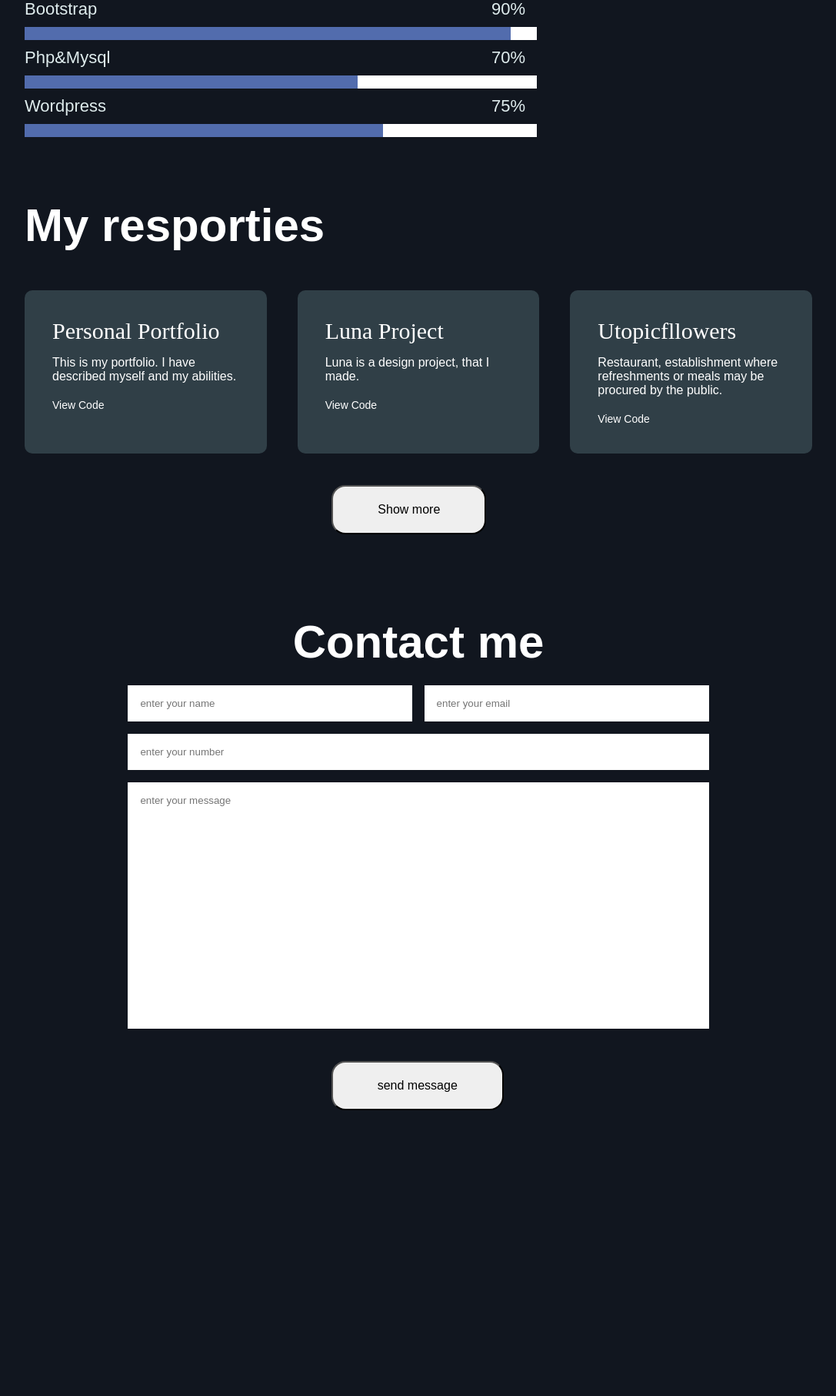
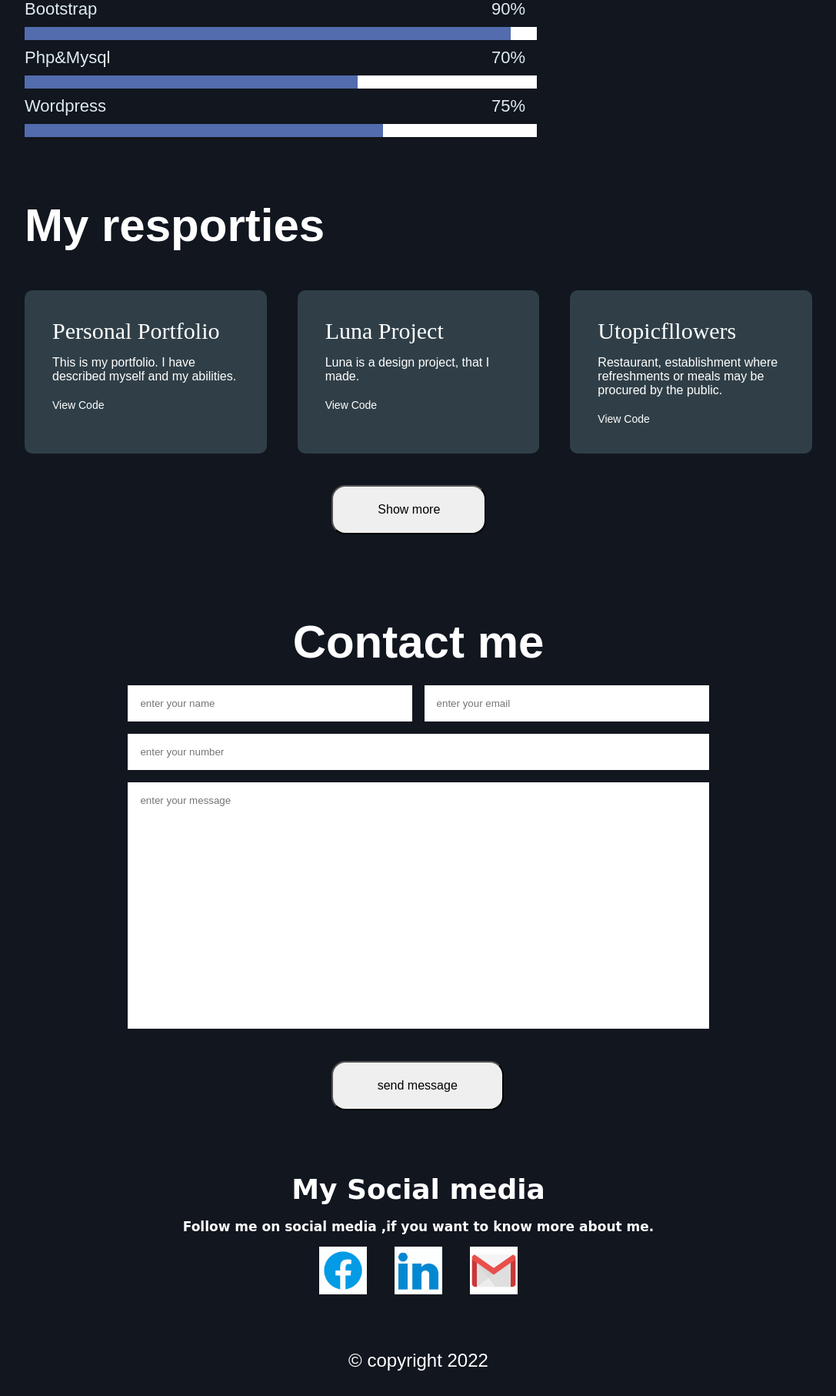
Before and after one commit to BleonaZeqiri/Portfolio, a PHP site: page / in a window 1280 px wide. Shown: the part 1470-3283 px from the top of the page at 77% size, without its empty margins (96-1183 px from the left). Before the commit the page ends 2912 px from the top, so only its background shows below. Run offline with PHP 8.4, Linux system fonts and the light colour scheme; some libraries are stand-ins or nearby versions.

Commit message:
social-media-page

```diff
--- a/index.php
+++ b/index.php
@@ -207,12 +207,10 @@ if(isset($_POST['send'])){
         </button>
       </div>
     </div>
-     <!-- contact section starts  -->
 
+     <!-- contact  -->
     <section class="contact" id="contact">
-
      <h1 class="heading" > Contact me</h1>
-
      <form action="" method="post">
        <div class="flex">
        <input data-aos="fade-right" type="text" name="name" placeholder="enter your name" class="box" required>
@@ -222,6 +220,27 @@ if(isset($_POST['send'])){
           <textarea data-aos="fade-up" name="message" class="box" required placeholder="enter your message" cols="30" rows="10"></textarea>
           <input type="submit" data-aos="zoom-in" value="send message" name="send" class="btn">
       </form>
+    </section>
+
+     <!-- social media -->
+    <div class="container">
+      <div class="social-media">
+        <br>
+        <h1>My Social media</h1>
+        <br>
+        <h5>Follow me on social media ,if you want to know more about me.</h5>
+      <div class="socialmedia-content">
+        <a href="https://www.facebook.com/profile.php?id=100009298063678"><img src="img/facebook.gif" alt=""> </a>
+         <a href="https://www.linkedin.com/in/bleona-zeqiri-9a304a249/"><img src="img/linked.gif" alt=""> </a>
+         <a href="https://mail.google.com/mail/u/0/?tab=rm&ogbl#inbox"> <img src="img/gmil.gif" alt=""></a>
+      </div>
+      </div>
+    </div>
+
+
+<!-- contact section ends -->
+
+<div class="credit"> &copy; copyright  <?php echo date('Y'); ?>  </div>
 
     <script src="main.js"></script>
   </body>
--- a/style/style.css
+++ b/style/style.css
@@ -69,6 +69,7 @@ nav ul li a:hover::after {
 }
 .home--title h4 span {
   color: #54beca;
+  font-size: 30px;
 }
 .home-section {
   display: flex;
@@ -287,13 +288,33 @@ span {
   margin: 1.5rem 0;
   font-size: 1.5rem;
 }
-.credit {
-  text-align: center;
-  background-color: var(--black);
-  padding: 3rem;
-  font-size: 2rem;
-  color: var(--white);
-}
 .btn {
   margin: 4% 35%;
 }
+/* /social media/ */
+.social-media {
+  text-align: center;
+}
+.social-media h1 {
+  font-size: 36px;
+  font-family: cursive;
+}
+.social-media h5 {
+  font-size: 17px;
+  font-family: cursive;
+}
+.socialmedia-content img {
+  width: 6%;
+  margin: 16px;
+}
+.socialmedia-content a {
+  text-decoration: none;
+}
+nav .fas {
+  display: none;
+}
+.credit {
+  text-align: center;
+  padding: 2rem;
+  font-size: 1.5rem;
+}
```
Also changed, not shown: img/facebook.gif (added), img/gmil.gif (added), img/linked.gif (added). Lines whose indentation alone changed are shown as unchanged.
